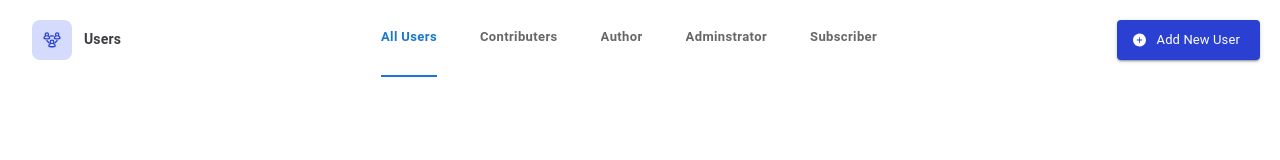
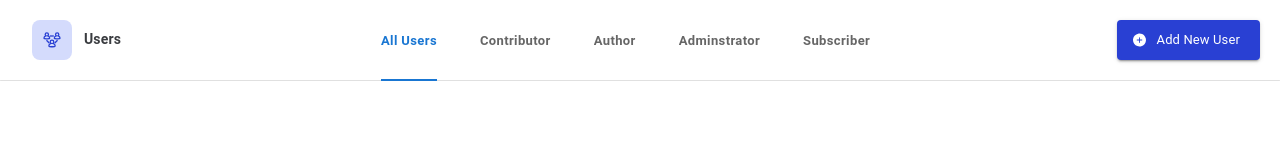
Before and after one commit to b21827483/Frontend-Evaluation-Task, a React (Vite) app: page / in a window 1280 px wide. Shown: the top 160 px of the page. Built offline with nearby package versions, Linux system fonts and the light colour scheme.

Commit message:
Line added

```diff
--- a/src/App.jsx
+++ b/src/App.jsx
@@ -1,14 +1,10 @@
 import './App.css'
-import Navbar from './components/Shared/Navbar'
-
-import { Container } from '@mui/material'
+import Datatable from './Pages/Datatable'
 
 function App() {
 
   return (
-    <Container sx={{width: "100%"}} disableGutters maxWidth={false}>
-      <Navbar />
-    </Container>
+    <Datatable />
   )
 }
 
--- a/src/Pages/Datatable.jsx
+++ b/src/Pages/Datatable.jsx
@@ -0,0 +1,15 @@
+import { Container } from "@mui/material";
+import Navbar from "../components/Shared/Navbar";
+import Line from "../components/Shared/UI/Line";
+
+function Datatable() {
+
+    return (
+        <Container sx={{width: "100%"}} disableGutters maxWidth={false}>
+            <Navbar />
+            <Line />
+        </Container>
+    )
+}
+
+export default Datatable
--- a/src/components/Shared/Navbar.jsx
+++ b/src/components/Shared/Navbar.jsx
@@ -11,7 +11,7 @@ function Navbar() {
                 <Container sx={{display:"flex", alignItems: "center", m:0}} disableGutters maxWidth={false}>
                     <LogoButton />
                 </Container>
-                <Container sx={{position: "relative", top: "13px"}} disableGutters maxWidth={false}>
+                <Container sx={{position: "relative", top: "17px"}} disableGutters maxWidth={false}>
                     <TabsNavbar />
                 </Container>
                 <Container sx={{display: "flex", justifyContent: "flex-end"}} disableGutters maxWidth={false}>
--- /dev/null
+++ b/src/components/Shared/UI/Line.jsx
@@ -0,0 +1,10 @@
+import { Divider } from "@mui/material";
+
+function Line() {
+
+    return (
+        <Divider sx={{width: "100%", borderRadius: "10px", color: "#BABFC5"}}/>
+    )
+}
+
+export default Line;
--- a/src/components/Shared/UI/TabsNavbar.jsx
+++ b/src/components/Shared/UI/TabsNavbar.jsx
@@ -28,8 +28,8 @@ function TabsNavbar() {
                     height: "2px",
                 }
             }}>
-                <Tab sx={tabStyle} label={"All Users"} />
-                <Tab sx={tabStyle} label="Contributers"/>
+                <Tab sx={tabStyle} label="All Users" />
+                <Tab sx={tabStyle} label="Contributor"/>
                 <Tab sx={tabStyle} label="Author"/>
                 <Tab sx={tabStyle} label="Adminstrator"/>
                 <Tab sx={tabStyle} label="Subscriber"/>
```
